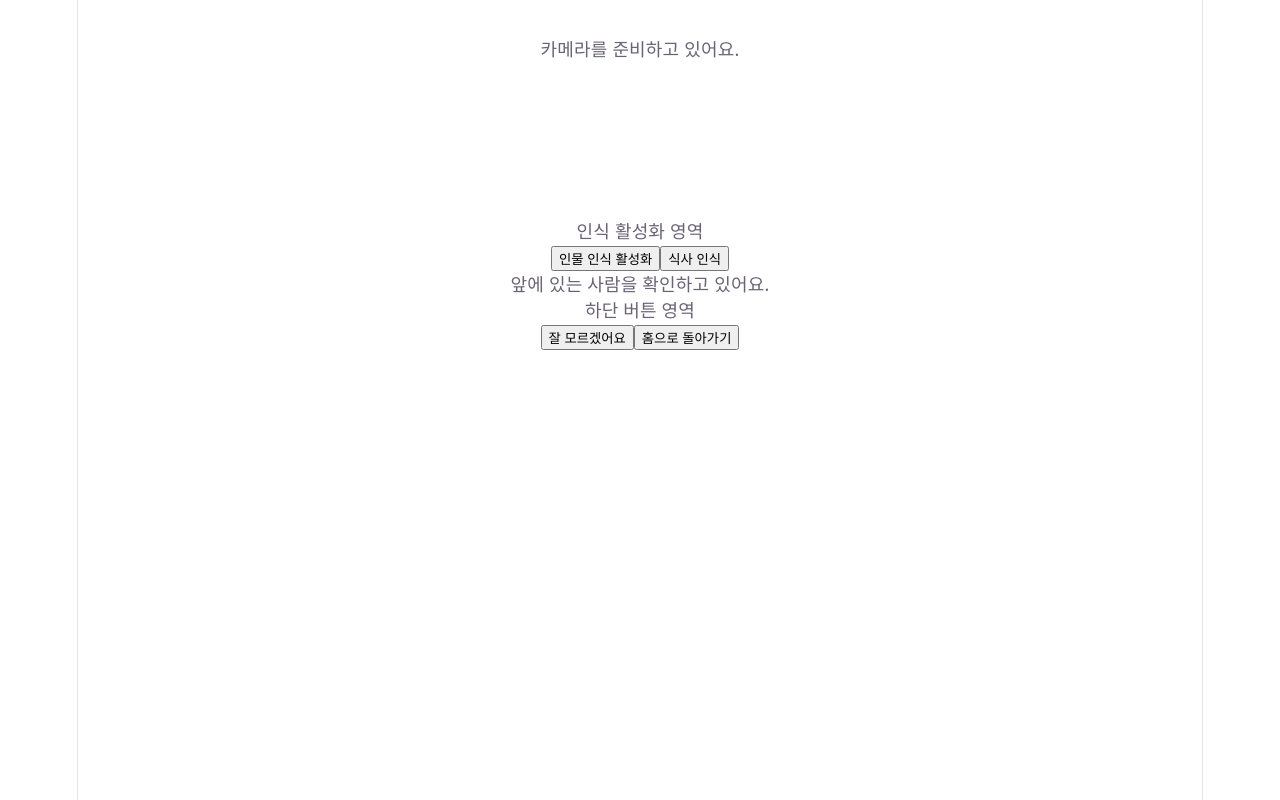
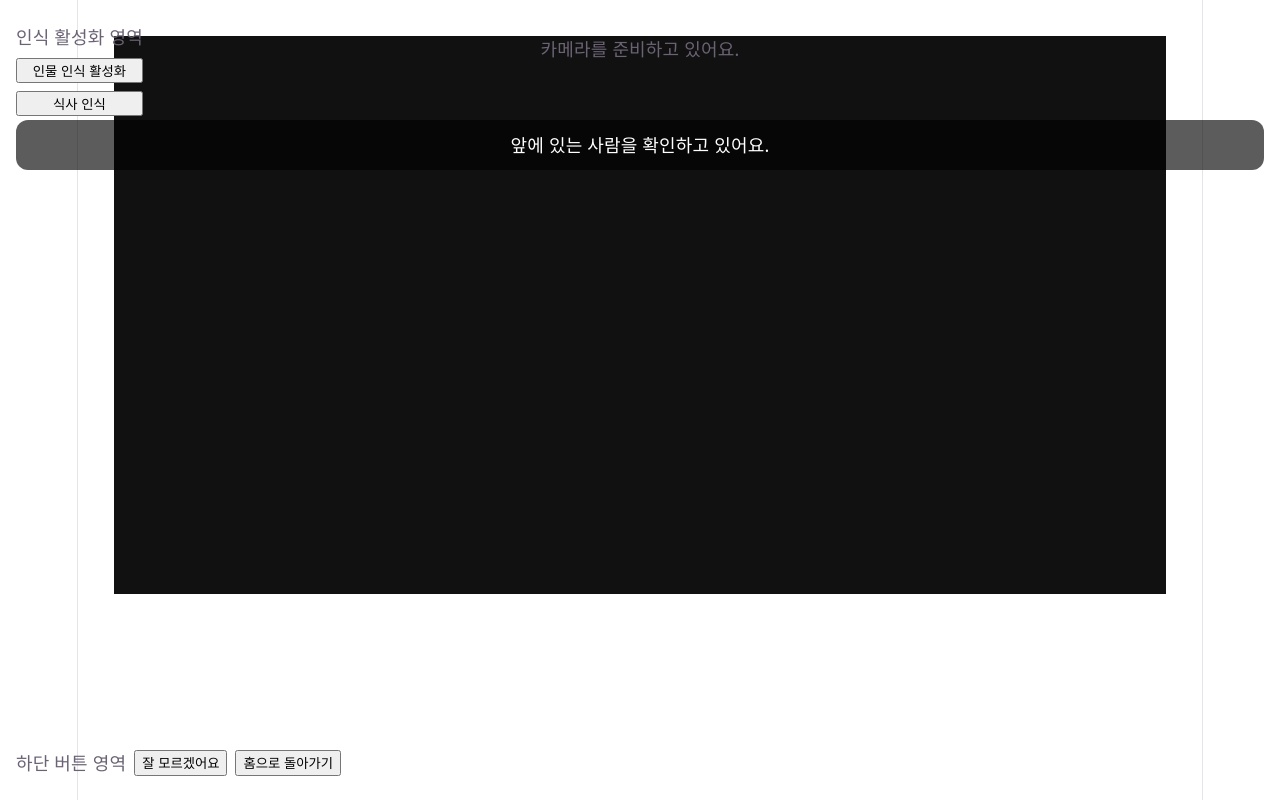
Before and after one commit to lifenology-lab/gieoksaerok, a React app in the folder frontend/: page /patient/daily in a window 1280 px wide. Both pictures are taken after a click on the button "인물 인식". Built offline with nearby package versions, Linux system fonts and the light colour scheme; no server answers; the HTML template or start-up script is replaced by a standard one.

Commit message:
style: 일상모드 카메라 확인용 임시 스타일

```diff
--- a/frontend/src/routes/patient/DailyModePage/DailyModePage.css
+++ b/frontend/src/routes/patient/DailyModePage/DailyModePage.css
@@ -0,0 +1,62 @@
+// 임시 스타일 (카메라 확인용)
+
+.daily-mode-page {
+  position: relative;
+  width: 100vw;
+  height: 100vh;
+  overflow: hidden;
+  background: #111;
+}
+
+.daily-mode-page__camera-area {
+  width: 100%;
+  height: 100%;
+  background: #111;
+}
+
+.daily-mode-page__camera-video {
+  width: 100%;
+  height: 100%;
+  object-fit: cover;
+}
+
+.daily-mode-page__top-actions {
+  position: absolute;
+  top: 24px;
+  left: 16px;
+  display: flex;
+  flex-direction: column;
+  gap: 8px;
+  z-index: 10;
+}
+
+.daily-mode-page__bottom-actions {
+  position: absolute;
+  left: 16px;
+  right: 16px;
+  bottom: 24px;
+  display: flex;
+  gap: 8px;
+  z-index: 10;
+}
+
+.daily-mode-page__status {
+  position: absolute;
+  left: 16px;
+  right: 16px;
+  top: 120px;
+  z-index: 10;
+  padding: 12px;
+  border-radius: 12px;
+  background: rgba(0, 0, 0, 0.64);
+  color: white;
+}
+
+.camera-permission-notice {
+  height: 100%;
+  padding: 24px;
+  display: flex;
+  flex-direction: column;
+  justify-content: center;
+  color: white;
+}
```
